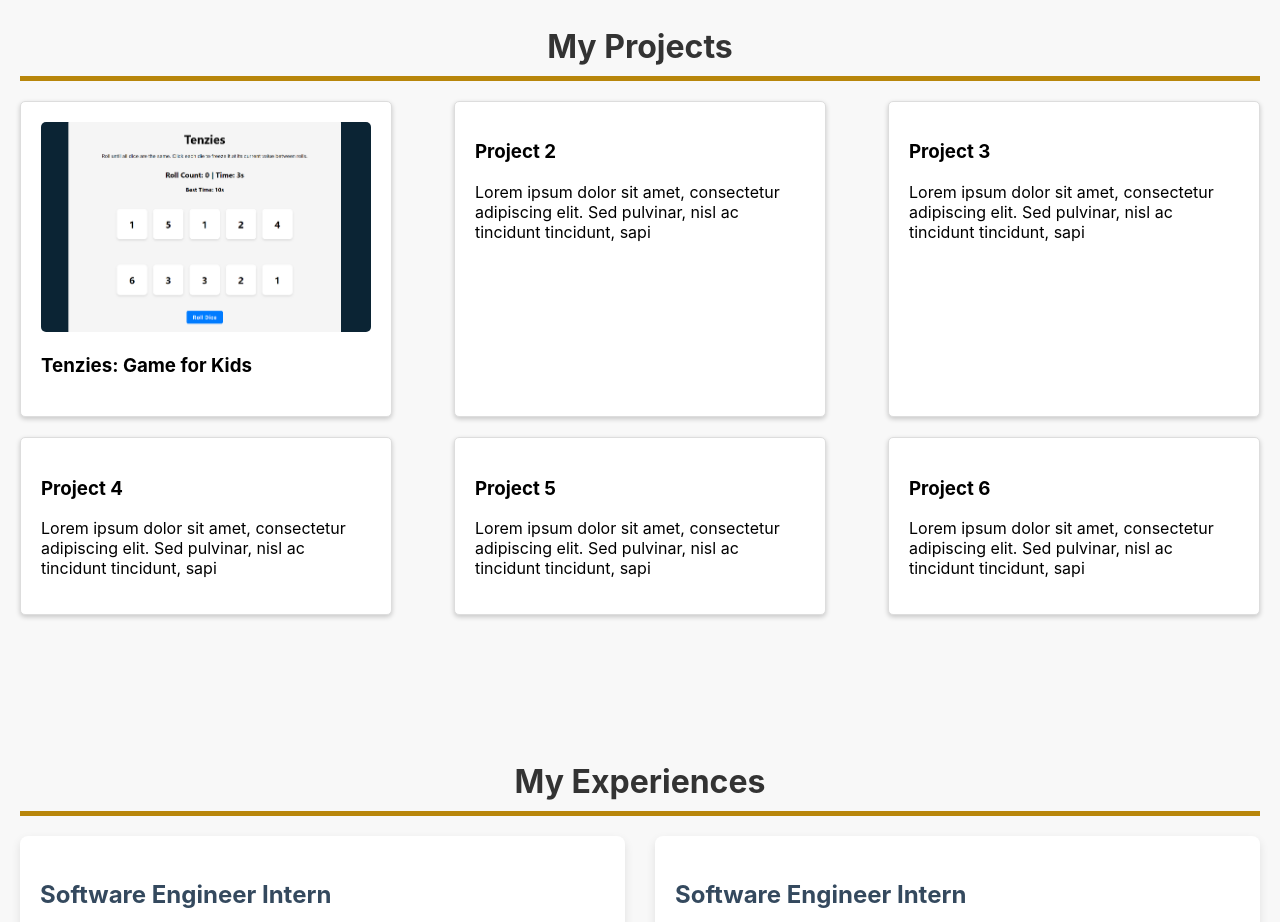
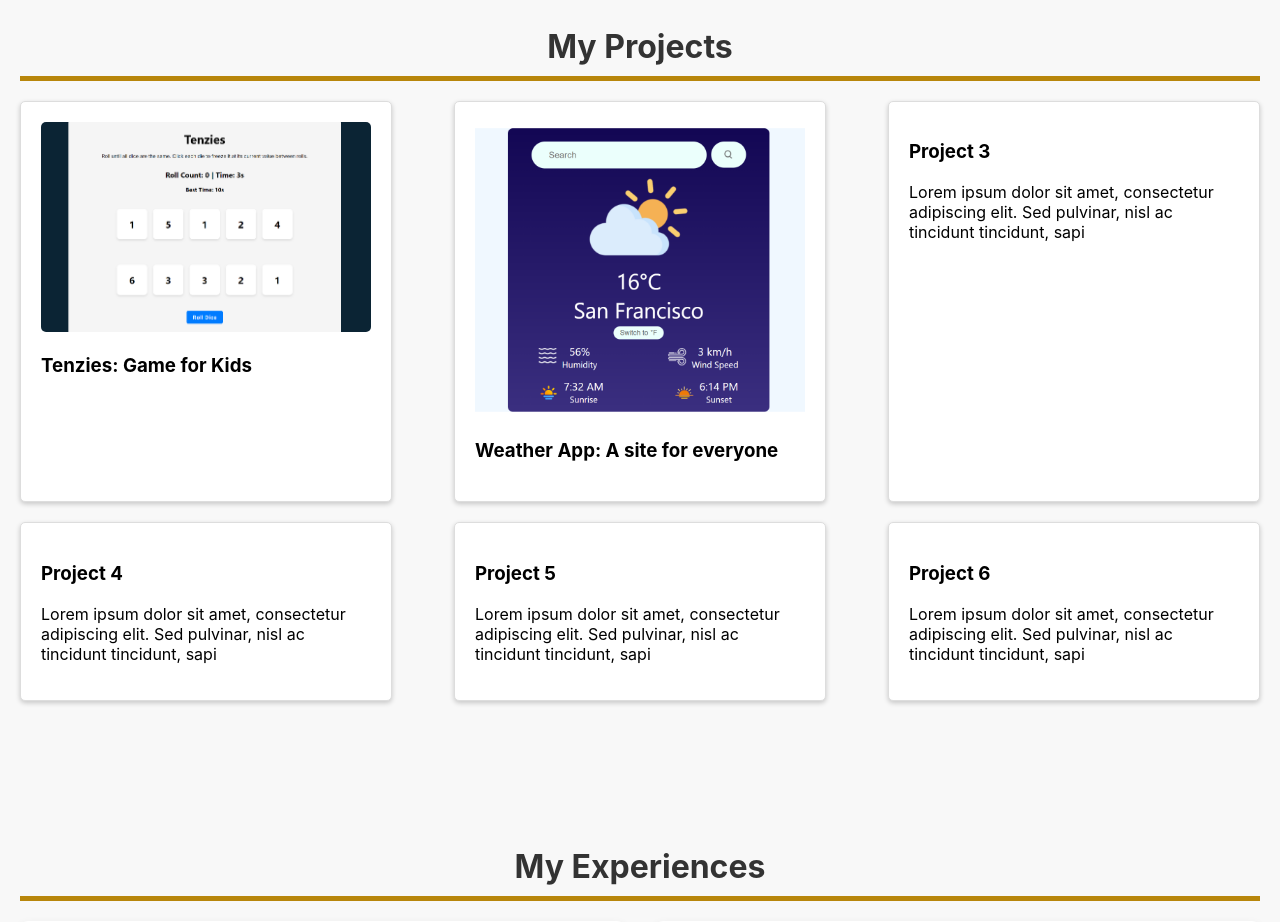
Before and after one commit to bryankhor07/bryan-khor-portfolio, a React (Create React App) app: page / in a window 1280 px wide. Shown: the part 1280-2202 px from the top of the page. Built offline with nearby package versions, Linux system fonts and the light colour scheme.

Commit message:
Added Weather App to projects

```diff
--- a/src/App.css
+++ b/src/App.css
@@ -280,13 +280,13 @@ html {
   }
 }
 
-.tenzies--photo {
+.project--photo {
   width: 100%;
   height: auto;
   border-radius: 5px;
 }
 
-.tenzies--container {
+.project--container {
   position: relative;
   display: inline-block;
 }
@@ -315,7 +315,7 @@ html {
   transition: opacity 0.3s ease;
 }
 
-.tenzies--container:hover .overlay--text {
+.project--container:hover .overlay--text {
   opacity: 1; /* Show text on hover */
 }
 
--- a/src/components/Projects.js
+++ b/src/components/Projects.js
@@ -1,4 +1,5 @@
 import TenziesPhoto from "../images/TenziesApp.png";
+import WeatherAppPhoto from "../images/WeatherAppPhoto.png";
 
 export default function Projects() {
   return (
@@ -10,9 +11,9 @@ export default function Projects() {
             href="https://tenziesgameforkids123.netlify.app/"
             target="_blank"
             rel="noopener noreferrer"
-            className="tenzies--container"
+            className="project--container"
           >
-            <img src={TenziesPhoto} alt="Tenzies" className="tenzies--photo" />
+            <img src={TenziesPhoto} alt="Tenzies" className="project--photo" />
             <div className="overlay--text">
               A fun dice-rolling game where the goal is to match all the dice to
               the same number. Built with React for an interactive and
@@ -22,11 +23,24 @@ export default function Projects() {
           <h3>Tenzies: Game for Kids</h3>
         </div>
         <div className="projects--list">
-          <h3>Project 2</h3>
-          <p>
-            Lorem ipsum dolor sit amet, consectetur adipiscing elit. Sed
-            pulvinar, nisl ac tincidunt tincidunt, sapi
-          </p>
+          <a
+            href="https://easy-to-use-weatherapp.netlify.app/"
+            target="_blank"
+            rel="noopener noreferrer"
+            className="project--container"
+          >
+            <img
+              src={WeatherAppPhoto}
+              alt="Weather App"
+              className="project--photo"
+            />
+            <div className="overlay--text">
+              A weather app that displays the current weather, temperature, and
+              humidity for a specific city. Created with React and styled with
+              CSS for a clean and modern design.
+            </div>
+          </a>
+          <h3>Weather App: A site for everyone</h3>
         </div>
         <div className="projects--list">
           <h3>Project 3</h3>
```
Also changed, not shown: src/images/WeatherAppPhoto.png (added).
